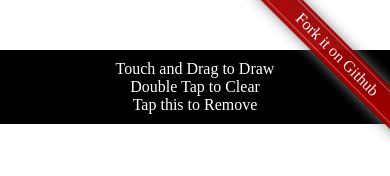
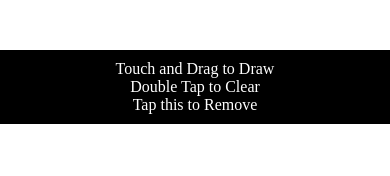
Before and after one commit to WillsonSmith/willsonsmith.github.com, a plain HTML site: page PhoneDraw/index.html in a window 390 px wide. Drawn offline with Linux system fonts and the light colour scheme.

Commit message:
Using PhoneDraw repo

```diff
--- a/PhoneDraw/css/style.css
+++ b/PhoneDraw/css/style.css
@@ -1,70 +1 @@
 *{margin:0;padding:0;box-sizing:border-box}html,body,#container{height:100%;width:100%}#bannercont{background:black;position:absolute;top:50px;width:100%;padding:10px}.banner{color:white;position:relative;width:100%;margin:0 auto;text-align:center}
-
-
-
-.ribbon-holder{
-
-	position: absolute;
-	top: 0;
-	height: 9em;
-	overflow: hidden;
-
-	z-index: 999;
-
-}
-
-.right.ribbon-holder{
-
-	right: 0;
-
-}
-
-.ribbon, .ribbon:hover{
-
-	text-decoration: none;
-
-}
-
-.ribbon{
-
-	letter-spacing: -.1px;
-	opacity: 0.95;
-
-	padding: 0.25em 0;
-	position: relative;
-	top: 2.5em;
-
-	-webkit-box-shadow: 0 0 13px #888;
-	color: #FFF;
-	display: block;
-	line-height: 1.35em;
-
-}
-
-.ribbon .text{
-
-	padding: 0.1em 3em;
-
-}
-
-.right .ribbon{
-
-	-webkit-transform: rotate(45deg);
-	right: -3.2em;
-
-}
-
-.red.ribbon{
-
-	/*background: #9A0000;*/
-	background: -webkit-linear-gradient(top, #9A0000, #A90000);
-
-	color: white;
-
-}
-
-.red.ribbon .text{
-
-	border: 1px solid #bf6060;
-
-}
--- a/PhoneDraw/index.html
+++ b/PhoneDraw/index.html
@@ -9,12 +9,6 @@
 </head>
 <link rel="stylesheet" href="css/style.css" type="text/css" />
 <body>
-
-	<div class='right ribbon-holder'>
-		<a href="https://github.com/WillsonSmith/PhoneDraw" class="red ribbon">
-			<span class="text">Fork it	 on Github</span>
-		</a>
-	</div>
 
 	<div id="bannercont">
 		<div class="banner">Touch and Drag to Draw<br> Double Tap to Clear <br> Tap this to Remove</div>
```
Also changed, not shown: 2 other files.
